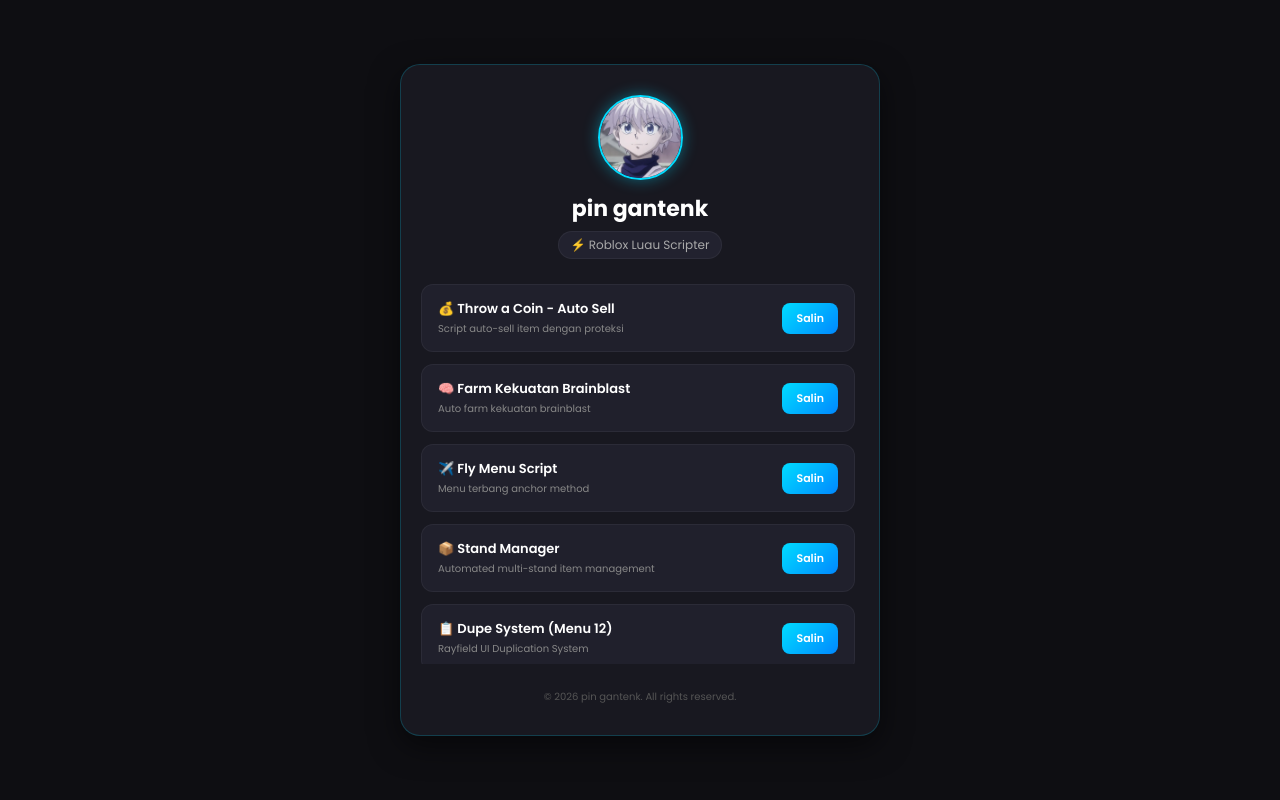
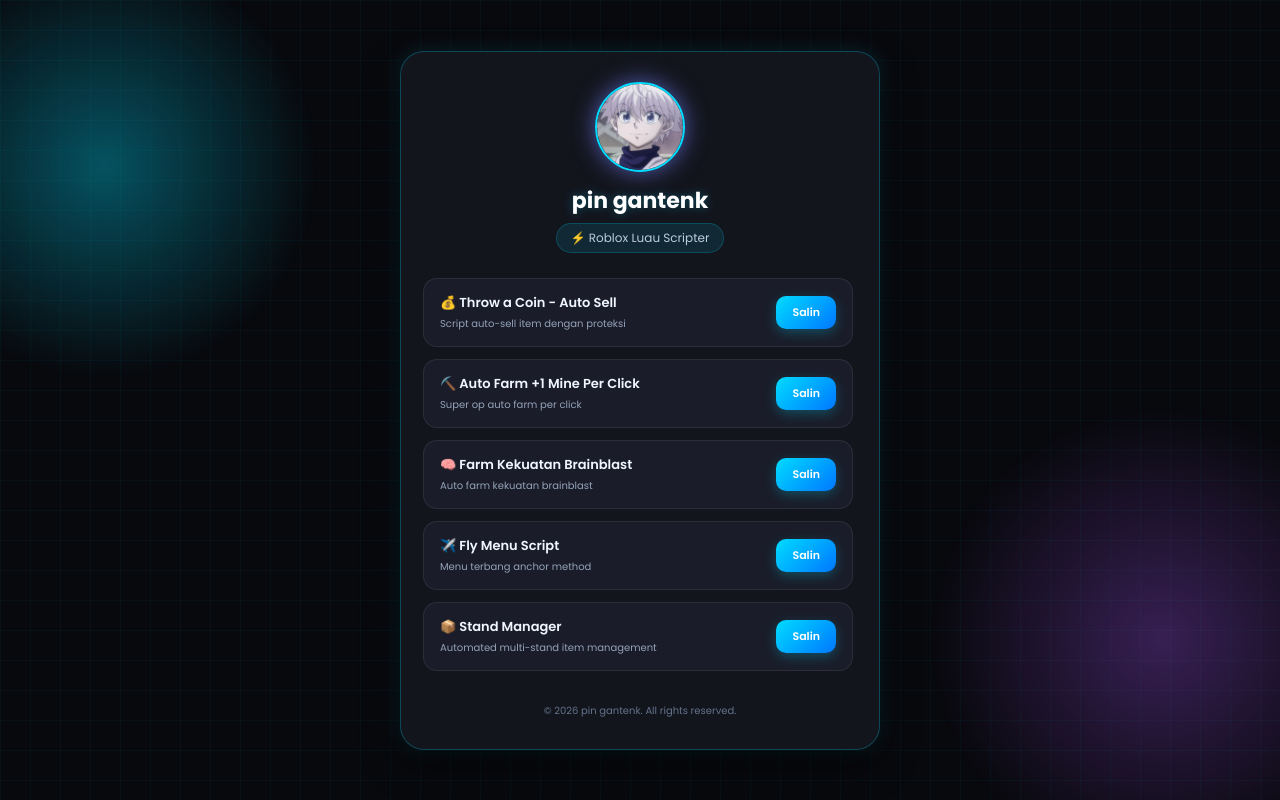
Before and after one commit to pontu123e-ui/pin, a plain HTML site: page index.html in a window 1280 px wide. Drawn offline with Linux system fonts and the light colour scheme.

Commit message:
Update index.html

```diff
--- a/index.html
+++ b/index.html
@@ -12,118 +12,214 @@
             box-sizing: border-box;
             font-family: 'Poppins', sans-serif;
         }
+
         body {
-            background-color: #0e0e12;
+            background-color: #08090d;
             color: #ffffff;
             display: flex;
             justify-content: center;
             align-items: center;
             min-height: 100vh;
             padding: 20px;
+            position: relative;
+            overflow-x: hidden;
         }
+
+        /* --- BACKGROUND ELEKTRONIK & AURA BERGERAK --- */
+        .bg-grid {
+            position: fixed;
+            top: 0; left: 0; width: 100%; height: 100%;
+            background-image:
+                linear-gradient(rgba(0, 220, 255, 0.04) 1px, transparent 1px),
+                linear-gradient(90deg, rgba(0, 220, 255, 0.04) 1px, transparent 1px);
+            background-size: 30px 30px;
+            z-index: 1;
+            pointer-events: none;
+        }
+
+        .glow-orb-1 {
+            position: fixed;
+            top: -10%;
+            left: -10%;
+            width: 380px;
+            height: 380px;
+            background: radial-gradient(circle, rgba(0, 220, 255, 0.35) 0%, rgba(0, 0, 0, 0) 70%);
+            border-radius: 50%;
+            animation: floatGlow1 8s infinite alternate ease-in-out;
+            z-index: 1;
+            pointer-events: none;
+        }
+
+        .glow-orb-2 {
+            position: fixed;
+            bottom: -10%;
+            right: -10%;
+            width: 420px;
+            height: 420px;
+            background: radial-gradient(circle, rgba(168, 85, 247, 0.3) 0%, rgba(0, 0, 0, 0) 70%);
+            border-radius: 50%;
+            animation: floatGlow2 10s infinite alternate ease-in-out;
+            z-index: 1;
+            pointer-events: none;
+        }
+
+        @keyframes floatGlow1 {
+            0% { transform: translate(0, 0) scale(1); }
+            100% { transform: translate(60px, 80px) scale(1.2); }
+        }
+
+        @keyframes floatGlow2 {
+            0% { transform: translate(0, 0) scale(1); }
+            100% { transform: translate(-70px, -60px) scale(1.25); }
+        }
+
+        /* --- CONTAINER UTAMA --- */
         .container {
             width: 100%;
             max-width: 480px;
-            background: #181820;
-            border-radius: 20px;
-            padding: 30px 20px;
-            box-shadow: 0 10px 30px rgba(0, 0, 0, 0.5);
-            border: 1px solid rgba(0, 220, 255, 0.2);
+            background: rgba(22, 24, 34, 0.85);
+            backdrop-filter: blur(16px);
+            -webkit-backdrop-filter: blur(16px);
+            border-radius: 24px;
+            padding: 30px 22px;
+            box-shadow: 0 15px 35px rgba(0, 0, 0, 0.6), 0 0 20px rgba(0, 220, 255, 0.15);
+            border: 1px solid rgba(0, 220, 255, 0.25);
+            position: relative;
+            z-index: 2;
         }
+
         .profile {
             text-align: center;
             margin-bottom: 25px;
         }
+
         .avatar {
-            width: 85px;
-            height: 85px;
+            width: 90px;
+            height: 90px;
             border-radius: 50%;
             margin: 0 auto 12px auto;
-            box-shadow: 0 0 15px rgba(0, 220, 255, 0.4);
+            box-shadow: 0 0 20px rgba(0, 220, 255, 0.6);
             overflow: hidden;
             border: 2px solid #00dcff;
+            animation: pulseGlow 3s infinite alternate;
         }
+
+        @keyframes pulseGlow {
+            0% { box-shadow: 0 0 15px rgba(0, 220, 255, 0.5); }
+            100% { box-shadow: 0 0 28px rgba(168, 85, 247, 0.8); }
+        }
+
         .avatar img {
             width: 100%;
             height: 100%;
             object-fit: cover;
         }
+
         .name {
             font-size: 22px;
             font-weight: 700;
             margin-bottom: 6px;
-            color: #fff;
+            color: #ffffff;
+            text-shadow: 0 0 10px rgba(0, 220, 255, 0.3);
         }
+
         .bio {
             font-size: 12px;
-            color: #aaa;
-            background: #22222f;
+            color: #bbccdd;
+            background: rgba(0, 220, 255, 0.1);
             display: inline-block;
-            padding: 4px 12px;
+            padding: 5px 14px;
             border-radius: 20px;
-            border: 1px solid rgba(255, 255, 255, 0.05);
+            border: 1px solid rgba(0, 220, 255, 0.2);
         }
+
         .links-container {
             display: flex;
             flex-direction: column;
             gap: 12px;
-            max-height: 380px;
+            max-height: 400px;
             overflow-y: auto;
             padding-right: 4px;
         }
+
         .links-container::-webkit-scrollbar {
             width: 4px;
         }
+
         .links-container::-webkit-scrollbar-thumb {
-            background: #333;
+            background: rgba(0, 220, 255, 0.3);
             border-radius: 4px;
         }
+
         .script-card {
-            background: #20202c;
-            border-radius: 12px;
+            background: rgba(30, 33, 48, 0.7);
+            border-radius: 14px;
             padding: 14px 16px;
             display: flex;
             justify-content: space-between;
             align-items: center;
             color: #fff;
-            border: 1px solid rgba(255, 255, 255, 0.05);
+            border: 1px solid rgba(255, 255, 255, 0.08);
             transition: all 0.3s ease;
         }
+
+        .script-card:hover {
+            transform: translateY(-2px);
+            border-color: rgba(0, 220, 255, 0.4);
+            box-shadow: 0 5px 15px rgba(0, 220, 255, 0.15);
+        }
+
         .script-info h3 {
             font-size: 13px;
             font-weight: 600;
-            margin-bottom: 2px;
+            margin-bottom: 3px;
+            color: #f0f6ff;
         }
+
         .script-info p {
             font-size: 10px;
-            color: #888;
+            color: #94a3b8;
         }
+
         .btn-action {
-            background: linear-gradient(135deg, #00dcff, #0088ff);
+            background: linear-gradient(135deg, #00dcff, #0077ff);
             color: #fff;
             border: none;
-            padding: 7px 14px;
-            border-radius: 8px;
+            padding: 8px 16px;
+            border-radius: 10px;
             font-size: 11px;
             font-weight: 600;
             cursor: pointer;
             transition: all 0.2s ease;
             white-space: nowrap;
+            box-shadow: 0 4px 12px rgba(0, 220, 255, 0.25);
         }
+
+        .btn-action:hover {
+            opacity: 0.9;
+            box-shadow: 0 4px 16px rgba(0, 220, 255, 0.4);
+        }
+
         .btn-action:active {
-            transform: scale(0.95);
+            transform: scale(0.94);
         }
+
         .footer {
             text-align: center;
             margin-top: 25px;
             font-size: 10px;
-            color: #555;
+            color: #64748b;
         }
     </style>
 </head>
 <body>
+    <!-- Background Animasi Hidup -->
+    <div class="bg-grid"></div>
+    <div class="glow-orb-1"></div>
+    <div class="glow-orb-2"></div>
+
     <div class="container">
-        <!-- Profil -->
+        <!-- Profil dengan Gambar Killua -->
         <div class="profile">
             <div class="avatar">
                 <img src="HxH2011_EP147_Killua_Portrait.webp" alt="Killua Zoldyck">
@@ -144,7 +240,16 @@
                 <button class="btn-action" onclick="copyCode('loadstring(game:HttpGet(\&quot;https://pastebin.com/raw/Vs3ECvK8\&quot;))()', this)">Salin</button>
             </div>
 
-            <!-- 2. Farm Kekuatan Brainblast -->
+            <!-- 2. Auto Farm +1 Mine Per Click -->
+            <div class="script-card">
+                <div class="script-info">
+                    <h3>⛏️ Auto Farm +1 Mine Per Click</h3>
+                    <p>Super op auto farm per click</p>
+                </div>
+                <button class="btn-action" onclick="copyCode('loadstring(game:HttpGet(\&quot;https://pastebin.com/raw/XeNwdF93\&quot;))()', this)">Salin</button>
+            </div>
+
+            <!-- 3. Farm Kekuatan Brainblast -->
             <div class="script-card">
                 <div class="script-info">
                     <h3>🧠 Farm Kekuatan Brainblast</h3>
@@ -153,7 +258,7 @@
                 <button class="btn-action" onclick="copyCode('loadstring(game:HttpGet(\&quot;https://pastebin.com/raw/WzvsrNsx\&quot;))()', this)">Salin</button>
             </div>
 
-            <!-- 3. Fly Menu Script -->
+            <!-- 4. Fly Menu Script -->
             <div class="script-card">
                 <div class="script-info">
                     <h3>✈️ Fly Menu Script</h3>
@@ -162,7 +267,7 @@
                 <button class="btn-action" onclick="copyCode('print(\'Ganti link loadstring Fly Menu di sini\')', this)">Salin</button>
             </div>
 
-            <!-- 4. Stand Manager -->
+            <!-- 5. Stand Manager -->
             <div class="script-card">
                 <div class="script-info">
                     <h3>📦 Stand Manager</h3>
@@ -171,7 +276,7 @@
                 <button class="btn-action" onclick="copyCode('print(\'Ganti link loadstring Stand Manager di sini\')', this)">Salin</button>
             </div>
 
-            <!-- 5. Dupe System -->
+            <!-- 6. Dupe System -->
             <div class="script-card">
                 <div class="script-info">
                     <h3>📋 Dupe System (Menu 12)</h3>
```
